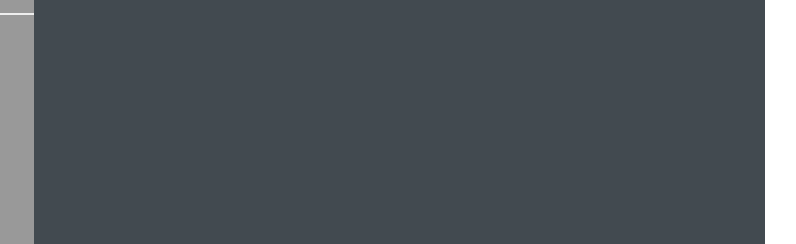
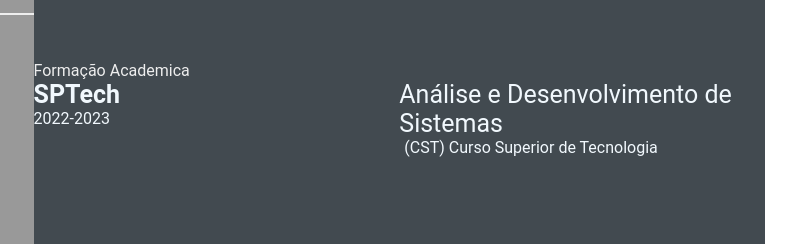
Before and after one commit to hessel-lu/dev-week-git.github.io, a plain HTML site: page index.html in a window 1280 px wide. Shown: the part 301-545 px from the top of the page, 387-1183 px from the left. Drawn offline with Linux system fonts and the light colour scheme.

Commit message:
feature: modified index.html (#4)

```diff
--- a/index.html
+++ b/index.html
@@ -1,5 +1,6 @@
 <!DOCTYPE html>
 <html lang="en">
+
 <head>
     <meta charset="UTF-8">
     <meta http-equiv="X-UA-Compatible" content="IE=edge">
@@ -9,6 +10,7 @@
     <link rel="stylesheet" href="style.css">
 
 </head>
+
 <body>
     <main class="resume-contents">
         <section class="left-section">
@@ -30,8 +32,12 @@
                 <div class="skills">
                     <p class="left-title">Skills</p>
                     <ul>
-                        <li><p>HTML, CSS, JavaScript, Git & GitHub</p></li>
-                        <li><p>Node.js & Chart.js</p></li>
+                        <li>
+                            <p>HTML, CSS, JavaScript, Git & GitHub</p>
+                        </li>
+                        <li>
+                            <p>Node.js & Chart.js</p>
+                        </li>
                     </ul>
                 </div>
             </section>
@@ -62,7 +68,23 @@
                     </div>
                 </div>
             </section>
+            <section class="education gap">
+                <div class="right-title">Formação Academica</div>
+                <div class="education-contents">
+                    <div class="education-left">
+                        <p class="education-school-name">SPTech</p>
+                        <p class="education-time-period">2022-2023</p>
+                    </div>
+                    <div class="education-right">
+                        <p class="education-subject">Análise e Desenvolvimento de Sistemas</p>
+                        <p class="education-desc">
+                            (CST) Curso Superior de Tecnologia
+                        </p>
+                    </div>
+                </div>
+            </section>
         </section>
     </main>
 </body>
+
 </html>
```
Lines whose indentation alone changed are shown as unchanged.
